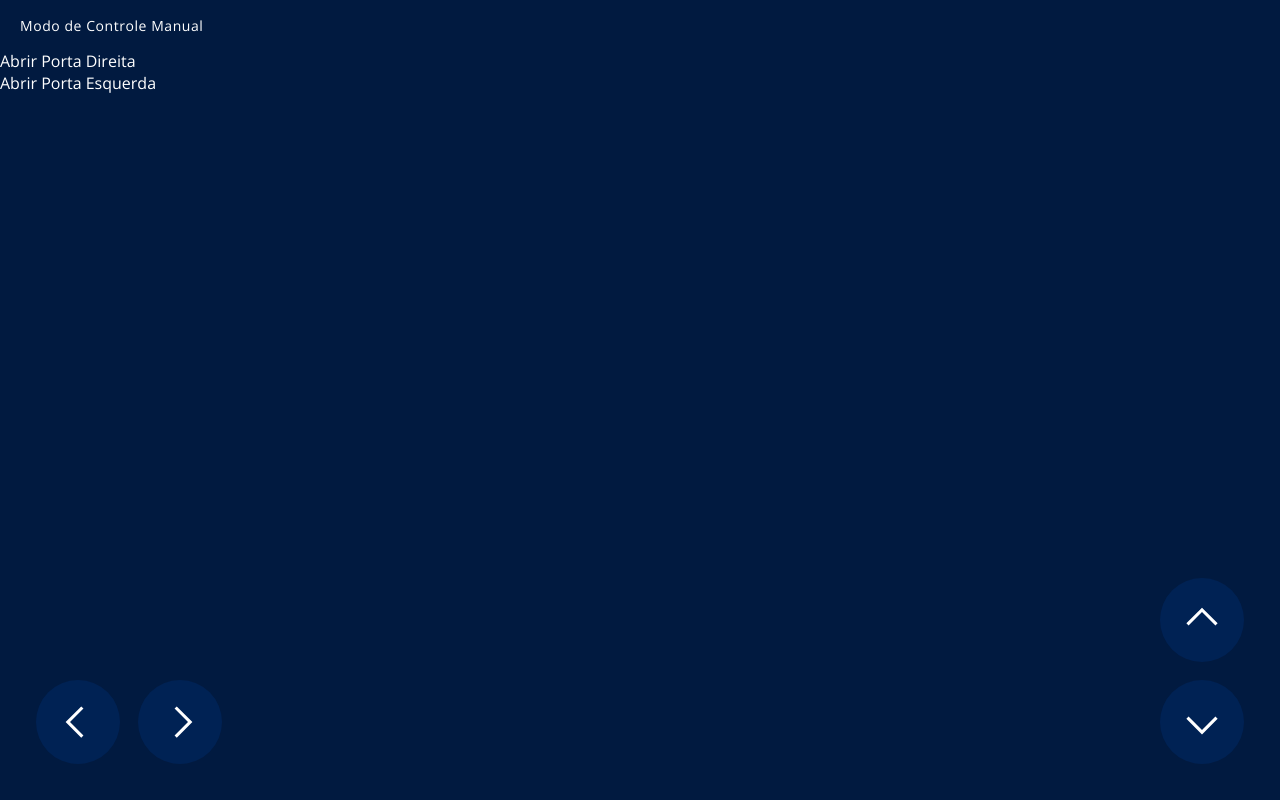
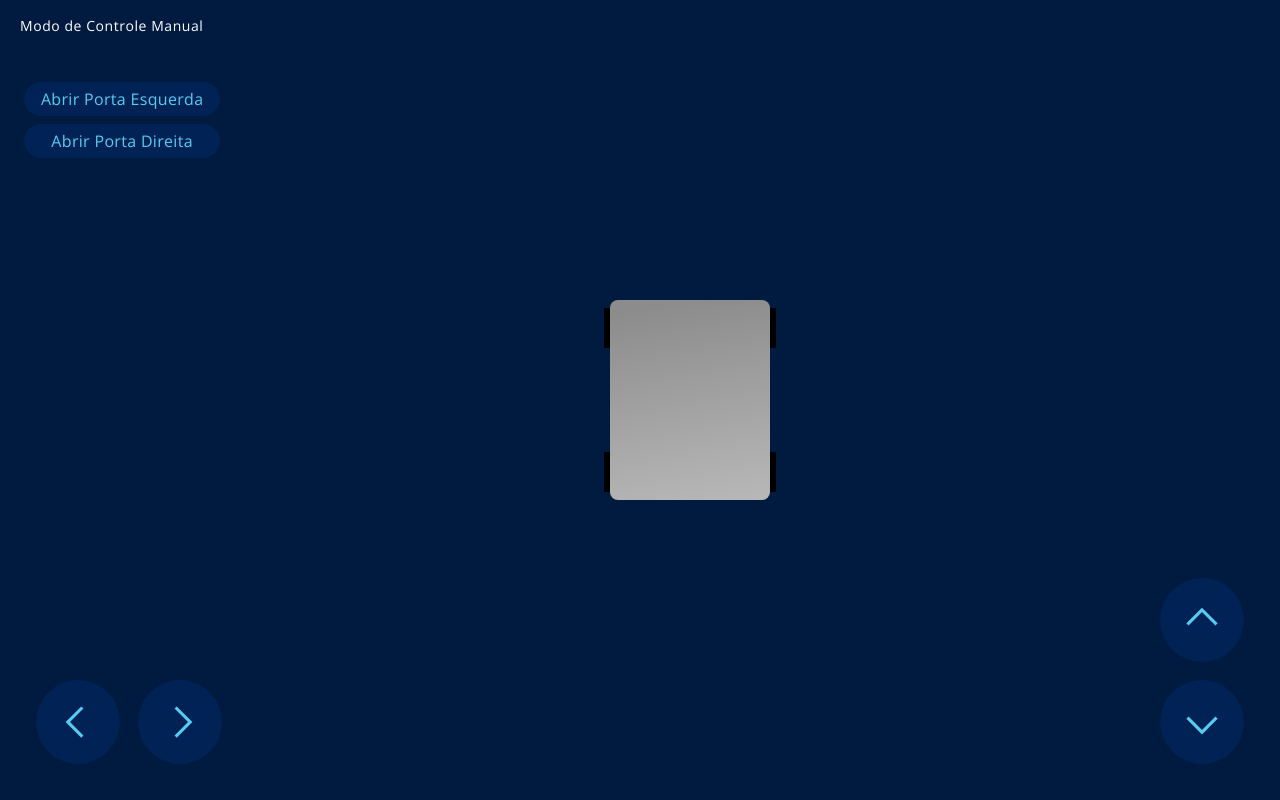
Before and after one commit to lucaslos/delivery-robot-app, a React app: page / in a window 1280 px wide. Built offline with nearby package versions, Linux system fonts and the light colour scheme.

Commit message:
Adicionar interface do modo manual

```diff
--- a/package.json
+++ b/package.json
@@ -89,6 +89,7 @@
     "eslint-plugin-react-hooks": "^2.5.0",
     "file-loader": "^5.0.2",
     "fp-ts": "^2.4.1",
+    "framer-motion": "2.0.0-beta.31",
     "friendly-errors-webpack-plugin": "^1.7.0",
     "hotkeys-js": "3.7.3",
     "html-loader": "^0.5.5",
--- a/src/components/Button.tsx
+++ b/src/components/Button.tsx
@@ -1,17 +1,30 @@
 import React from 'react';
 import styled from '@emotion/styled';
+import { theme } from '@src/style/theme';
+import { inline } from '@src/style/utils/inline';
+import { letterSpacing } from '@src/style/utils/letterSpacing';
+import { anyFunction } from '@src/typings/utils';
 
-const Container = styled.div``;
+const Container = styled.button`
+  ${inline({ justify: 'center' })};
+  padding: 6px 20px;
+  background: ${theme.colors.quaternary};
+  border-radius: 100px;
+`;
 
-const Label = styled.div``;
+const Label = styled.div`
+  color: ${theme.colors.secondary};
+  ${letterSpacing(2)};
+`;
 
 type Props = {
   label: string;
+  onClick: anyFunction;
 };
 
-const Button = ({ label }: Props) => {
+const Button = ({ label, onClick }: Props) => {
   return (
-    <Container>
+    <Container onClick={onClick} onMouseDown={e => e.preventDefault()}>
       <Label>{label}</Label>
     </Container>
   );
--- /dev/null
+++ b/src/components/Car.tsx
@@ -0,0 +1,152 @@
+import React from 'react';
+import styled from '@emotion/styled';
+import { motion, AnimationProps } from 'framer-motion';
+import { centerContent } from '@src/style/utils/centerContent';
+import { fillContainer } from '@src/style/utils/fillContainer';
+import { theme } from '@src/style/theme';
+import DirectionIndicator from '@src/components/DirectionIndicator';
+
+const Container = styled.div`
+  ${centerContent};
+`;
+
+const CarContainer = styled(motion.div)`
+  width: 160px;
+  height: 200px;
+  position: relative;
+  ${centerContent};
+
+  &::after {
+    content: '';
+    ${fillContainer};
+    border-radius: 8px;
+    background: linear-gradient(170.12deg, #8c8c8c 6.3%, #c4c4c4 125.49%);
+  }
+`;
+
+const Wheel = styled.div`
+  position: absolute;
+  top: 8px;
+  left: -6px;
+  right: -6px;
+  height: 40px;
+  background: #000;
+
+  &.bottom {
+    top: auto;
+    bottom: 8px;
+  }
+`;
+
+const DoorsContainer = styled.div`
+  position: absolute;
+  left: 0;
+  width: 4px;
+  top: 20px;
+  bottom: 20px;
+
+  &.on-right {
+    left: auto;
+    right: 0;
+    transform: rotate(180deg);
+  }
+`;
+
+const Door = styled(motion.div)`
+  position: absolute;
+  top: 0;
+  left: 0;
+  transform-origin: top;
+  width: 100%;
+  height: 50%;
+  background: ${theme.colors.secondary};
+
+  &.on-bottom {
+    top: auto;
+    bottom: 0;
+    transform-origin: bottom;
+  }
+`;
+
+const AccelerationIndicator = styled.div`
+  position: absolute;
+  bottom: 100%;
+  margin-bottom: -4px;
+`;
+
+const ReverseIndicator = styled.div`
+  position: absolute;
+  top: 100%;
+  transform: rotate(180deg);
+  margin-top: -4px;
+`;
+
+const doorRotation = 60;
+
+const doorTransition: AnimationProps['transition'] = {
+  bounceStiffness: 200,
+};
+
+type Props = {
+  className?: string;
+  leftDoorIsOpen: boolean;
+  rightDoorIsOpen: boolean;
+  turning: number;
+  acceleration: number;
+};
+
+const Car = ({
+  className,
+  leftDoorIsOpen,
+  rightDoorIsOpen,
+  turning,
+  acceleration,
+}: Props) => (
+  <Container className={className}>
+    <CarContainer
+      animate={{
+        rotate: turning * 20,
+      }}
+      transition={{
+        stiffness: 50,
+      }}
+    >
+      <Wheel />
+      <Wheel className="bottom" />
+
+      <DoorsContainer>
+        <Door
+          animate={{ rotate: leftDoorIsOpen ? doorRotation : 0 }}
+          transition={doorTransition}
+        />
+        <Door
+          className="on-bottom"
+          animate={{ rotate: leftDoorIsOpen ? -doorRotation : 0 }}
+          transition={doorTransition}
+        />
+      </DoorsContainer>
+
+      <DoorsContainer className="on-right">
+        <Door
+          animate={{ rotate: rightDoorIsOpen ? doorRotation : 0 }}
+          transition={doorTransition}
+        />
+        <Door
+          className="on-bottom"
+          animate={{ rotate: rightDoorIsOpen ? -doorRotation : 0 }}
+          transition={doorTransition}
+        />
+      </DoorsContainer>
+
+      <AccelerationIndicator>
+        <DirectionIndicator show={acceleration > 0} rotation={turning} />
+      </AccelerationIndicator>
+
+      <ReverseIndicator>
+        <DirectionIndicator show={acceleration < 0} rotation={turning} />
+      </ReverseIndicator>
+    </CarContainer>
+  </Container>
+);
+
+export default Car;
--- a/src/components/DirectionButton.tsx
+++ b/src/components/DirectionButton.tsx
@@ -11,6 +11,13 @@ const Container = styled.button`
   background: #002254;
   ${centerContent};
   padding-right: 6px;
+  -webkit-touch-callout: none;
+  -webkit-user-select: none;
+  transition: 160ms;
+
+  &:active {
+    box-shadow: 0px 0px 16px rgba(86, 204, 242, 0.7);
+  }
 `;
 
 const rotations = {
@@ -22,20 +29,28 @@ const rotations = {
 
 type DirectionButtonProps = {
   direction: 'up' | 'left' | 'right' | 'down';
-  onClick: anyFunction;
+  onPressStart: anyFunction;
+  onPressEnd: anyFunction;
   className?: string;
 };
 
 export const DirectionButton = ({
   direction,
-  onClick,
+  onPressStart,
+  onPressEnd,
   className,
 }: DirectionButtonProps) => (
   <Container
     className={className}
     style={{ transform: `rotate(${rotations[direction]}deg)` }}
-    onClick={onClick}
+    onPointerDown={onPressStart}
+    onPointerUp={onPressEnd}
+    onContextMenu={e => {
+      e.preventDefault();
+      e.stopPropagation();
+      return false;
+    }}
   >
-    <Icon name="chevron-left" color="#fff" size={50} />
+    <Icon name="chevron-left" color={theme.colors.secondary} size={50} />
   </Container>
 );
--- /dev/null
+++ b/src/components/DirectionIndicator.tsx
@@ -0,0 +1,100 @@
+import React from 'react';
+import styled from '@emotion/styled';
+import { theme } from '@src/style/theme';
+import { motion, AnimationProps } from 'framer-motion';
+
+const Container = styled(motion.svg)`
+  overflow: visible;
+  display: block;
+  padding: 20px;
+  box-sizing: content-box;
+`;
+
+const opacityKeyframes = [1, 0.4, 1];
+const opacityTransitionProps: AnimationProps['transition'] = {
+  loop: Infinity,
+  duration: 0.7,
+};
+const pathInitial = {};
+
+type Props = {
+  className?: string;
+  show: boolean;
+  rotation: number;
+};
+
+const DirectionIndicator = ({ className, show, rotation }: Props) => (
+  <Container
+    className={className}
+    width="40"
+    height="44"
+    viewBox="0 0 41 48"
+    initial={{
+      opacity: 0,
+    }}
+    animate={{
+      opacity: show ? 1 : 0,
+    }}
+    fill="none"
+    xmlns="http://www.w3.org/2000/svg"
+  >
+    <motion.path
+      d="M1.57245 47L20.5724 28L39.5724 47"
+      stroke={theme.colors.secondary}
+      strokeWidth="2"
+      strokeLinecap="round"
+      initial={pathInitial}
+      animate={{
+        opacity: opacityKeyframes,
+        rotate: rotation * 6,
+      }}
+      transition={{
+        opacity: {
+          ...opacityTransitionProps,
+        },
+      }}
+    />
+    <motion.path
+      opacity="0.5"
+      d="M1.57245 34L20.5724 15L39.5724 34"
+      stroke={theme.colors.secondary}
+      strokeWidth="2"
+      strokeLinecap="round"
+      initial={pathInitial}
+      animate={{
+        opacity: opacityKeyframes,
+        x: rotation * 5,
+        y: Math.abs(rotation) * -4,
+        rotate: rotation * (6 * 3),
+      }}
+      transition={{
+        opacity: {
+          ...opacityTransitionProps,
+          delay: 0.15,
+        },
+      }}
+    />
+    <motion.path
+      opacity="0.1"
+      d="M1.57245 21L20.5724 2L39.5724 21"
+      stroke={theme.colors.secondary}
+      strokeWidth="2"
+      strokeLinecap="round"
+      initial={pathInitial}
+      animate={{
+        opacity: opacityKeyframes,
+        x: rotation * (5 * 3),
+        y: Math.abs(rotation) * (-4 * 1.5),
+        rotate: rotation * (6 * 6),
+      }}
+      transition={{
+        opacity: {
+          ...opacityTransitionProps,
+          delay: 0.3,
+        },
+      }}
+    />
+  </Container>
+);
+
+export default DirectionIndicator;
--- a/src/pages/App/App.tsx
+++ b/src/pages/App/App.tsx
@@ -1,4 +1,4 @@
-import React from 'react';
+import React, { useState } from 'react';
 import styled from '@emotion/styled';
 import { fillContainer } from '@src/style/utils/fillContainer';
 import { theme } from '@src/style/theme';
@@ -8,22 +8,24 @@ import { gridPos } from '@src/style/utils/grid';
 import { inline } from '@src/style/utils/inline';
 import { stack } from '@src/style/utils/stack';
 import { letterSpacing } from '@src/style/utils/letterSpacing';
+import Car from '@src/components/Car';
+import { centerContent } from '@src/style/utils/centerContent';
 
 const Container = styled.div`
   ${fillContainer};
   background: ${theme.colors.bg};
   color: white;
   display: grid;
-  grid-template-columns: 220px 1fr 220px;
+  grid-template-columns: 220px 1fr 120px;
   grid-template-rows: 50px 1fr 120px;
 `;
 
-const SteeringControls = styled.div`
+const TurningControls = styled.div`
   ${gridPos(3, 1)};
   padding-left: 36px;
   padding-bottom: 36px;
   align-self: flex-end;
-  ${inline({ spacing: 18 })};
+  ${inline({ gap: 18 })};
 `;
 
 const SpeedColtrols = styled.div`
@@ -32,11 +34,14 @@ const SpeedColtrols = styled.div`
   padding-bottom: 36px;
   align-self: flex-end;
   justify-self: flex-end;
-  ${stack({ spacing: 18 })};
+  ${stack({ gap: 18 })};
 `;
 
 const Commands = styled.div`
   ${gridPos(2, 1)};
+  ${stack({ gap: 8, align: 'stretch' })};
+  padding-left: 24px;
+  padding-top: 32px;
 `;
 
 const TopBar = styled.div`
@@ -51,26 +56,88 @@ const Title = styled.div`
   ${letterSpacing(4)};
 `;
 
-const App = () => (
+const CarContainer = styled(Car)`
+  ${gridPos('1 / span 3', 2)};
+`;
+
+const OrientationWarning = styled.div`
+  background: #000;
+  ${fillContainer};
+  ${centerContent};
+  display: none;
+
+  @media screen and (orientation: portrait) {
+    display: flex;
+  }
+`;
+
+function toggleFullScreen() {
+  if (!document.fullscreenElement) {
+    document.documentElement.requestFullscreen();
+  } else if (document.exitFullscreen) {
+    document.exitFullscreen();
+  }
+}
+
+const App = () => {
+  const [lefDoorIsOpen, setLefDoorIsOpen] = useState(false);
+  const [rightDoorIsOpen, setRightDoorIsOpen] = useState(false);
+  const [isTurningLeft, setIsTurningLeft] = useState(false);
+  const [isTurningRight, setIsTurningRight] = useState(false);
+  const [isAccelerating, setIsAccelerating] = useState(false);
+  const [isReversing, setIsReversing] = useState(false);
+
+  return (
     <Container>
       <TopBar>
-      <Title>Modo de Controle Manual</Title>
+        <Title onClick={toggleFullScreen}>Modo de Controle Manual</Title>
       </TopBar>
       {/* TODO: status bar */}
-    {/* TODO: car respresentatition */}
+      <CarContainer
+        leftDoorIsOpen={lefDoorIsOpen}
+        rightDoorIsOpen={rightDoorIsOpen}
+        turning={isTurningLeft ? -1 : isTurningRight ? 1 : 0}
+        acceleration={isAccelerating ? 1 : isReversing ? -1 : 0}
+      />
       <Commands>
-      <Button label="Abrir Porta Direita" />
-      <Button label="Abrir Porta Esquerda" />
+        <Button
+          label={`${lefDoorIsOpen ? 'Fechar' : 'Abrir'} Porta Esquerda`}
+          onClick={() => setLefDoorIsOpen(!lefDoorIsOpen)}
+        />
+        <Button
+          label={`${rightDoorIsOpen ? 'Fechar' : 'Abrir'} Porta Direita`}
+          onClick={() => setRightDoorIsOpen(!rightDoorIsOpen)}
+        />
       </Commands>
-    <SteeringControls>
-      <DirectionButton direction="left" />
-      <DirectionButton direction="right" />
-    </SteeringControls>
+      <TurningControls>
+        <DirectionButton
+          direction="left"
+          onPressStart={() => setIsTurningLeft(true)}
+          onPressEnd={() => setIsTurningLeft(false)}
+        />
+        <DirectionButton
+          direction="right"
+          onPressStart={() => setIsTurningRight(true)}
+          onPressEnd={() => setIsTurningRight(false)}
+        />
+      </TurningControls>
       <SpeedColtrols>
-      <DirectionButton direction="up" />
-      <DirectionButton direction="down" />
+        <DirectionButton
+          direction="up"
+          onPressStart={() => setIsAccelerating(true)}
+          onPressEnd={() => setIsAccelerating(false)}
+        />
+        <DirectionButton
+          direction="down"
+          onPressStart={() => setIsReversing(true)}
+          onPressEnd={() => setIsReversing(false)}
+        />
       </SpeedColtrols>
+      <OrientationWarning>
+        <div>Use seu dispositivo na orientação paisagem!</div>
+      </OrientationWarning>
     </Container>
   );
+};
 
 export default App;
--- a/src/style/GlobalStyle.tsx
+++ b/src/style/GlobalStyle.tsx
@@ -24,10 +24,11 @@ const GlobalStyle = () => (
 
         * {
           user-select: none;
+          -webkit-tap-highlight-color: transparent;
         }
 
         button {
-          color: #000;
+          color: currentColor;
         }
 
         p,
--- a/src/style/theme.ts
+++ b/src/style/theme.ts
@@ -3,6 +3,7 @@ export const theme = {
     primary: '#2F80FF',
     secondary: '#56CCF2',
     tertiary: '#00337F',
+    quaternary: '#002254',
     bg: '#011A40',
   },
   fonts: {
--- a/src/style/utils/inline.ts
+++ b/src/style/utils/inline.ts
@@ -19,20 +19,20 @@ const alignValues = {
 export type InlineProps = {
   justify?: keyof typeof justifyValues;
   align?: keyof typeof alignValues;
-  spacing?: string | number;
+  gap?: string | number;
 };
 
 export const inline = ({
   justify = 'left',
   align = 'center',
-  spacing,
+  gap,
 }: InlineProps = {}) =>
   css({
     display: 'flex',
     justifyContent: justifyValues[justify],
     alignItems: alignValues[align],
     '> *:not(:last-child)': {
-      marginRight: spacing,
+      marginRight: gap,
     },
     '> *': {
       flexShrink: 0,
--- a/src/style/utils/stack.ts
+++ b/src/style/utils/stack.ts
@@ -19,14 +19,14 @@ const alignValues = {
 export type StackProps = {
   justify?: keyof typeof justifyValues;
   align?: keyof typeof alignValues;
-  spacing?: string | number;
+  gap?: string | number;
   preventShrink?: boolean;
 };
 
 export const stack = ({
   justify = 'top',
   align = 'center',
-  spacing,
+  gap,
   preventShrink = true,
 }: StackProps = {}) =>
   css({
@@ -35,7 +35,7 @@ export const stack = ({
     justifyContent: justifyValues[justify],
     alignItems: alignValues[align],
     '> *:not(:last-child)': {
-      marginBottom: spacing,
+      marginBottom: gap,
     },
     '> *': {
       flexShrink: preventShrink ? 0 : undefined,
--- a/webpack/webpack.dev.js
+++ b/webpack/webpack.dev.js
@@ -33,7 +33,8 @@ module.exports = merge(
       contentBase: path.join(__dirname, 'public'),
       port: 8000,
       hot: true,
-      // quiet: true,
+      host: '0.0.0.0',
+      disableHostCheck: true,
       historyApiFallback: true,
       headers: {
         'Access-Control-Allow-Origin': '*',
```
Also changed, not shown: 1 other file (tests, documents, lock files or other folders). Lines whose indentation alone changed are shown as unchanged.
